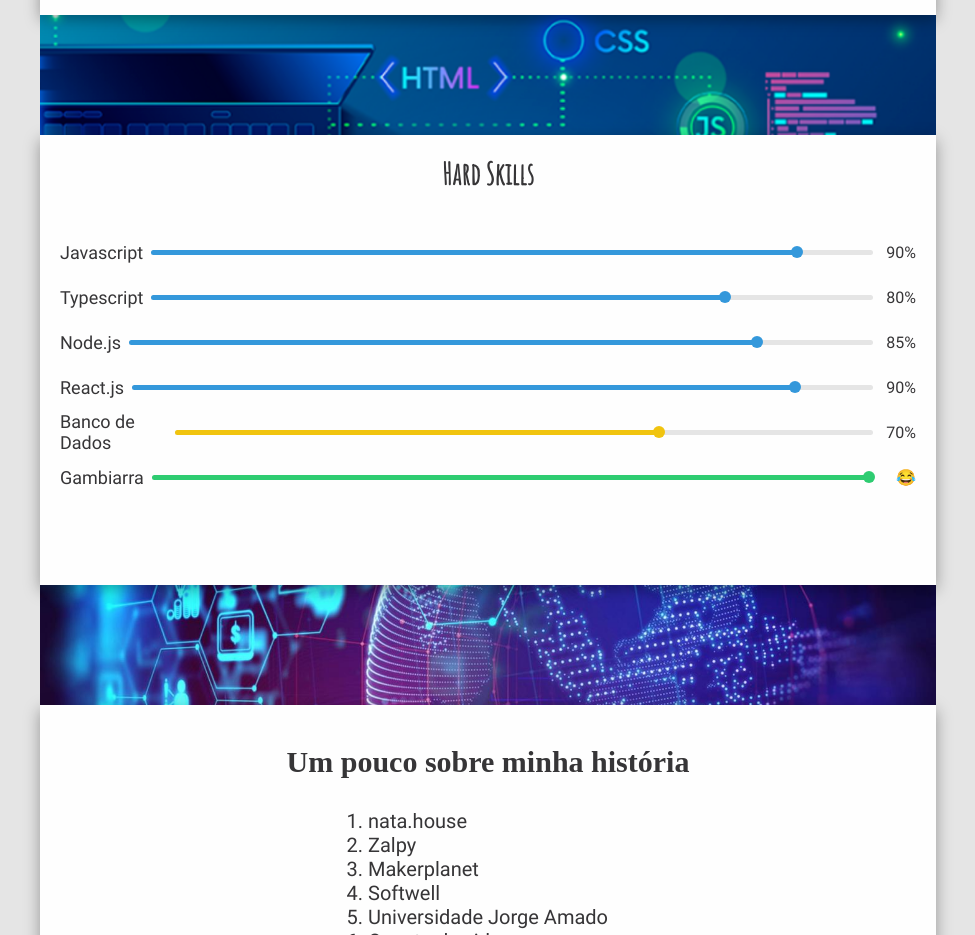
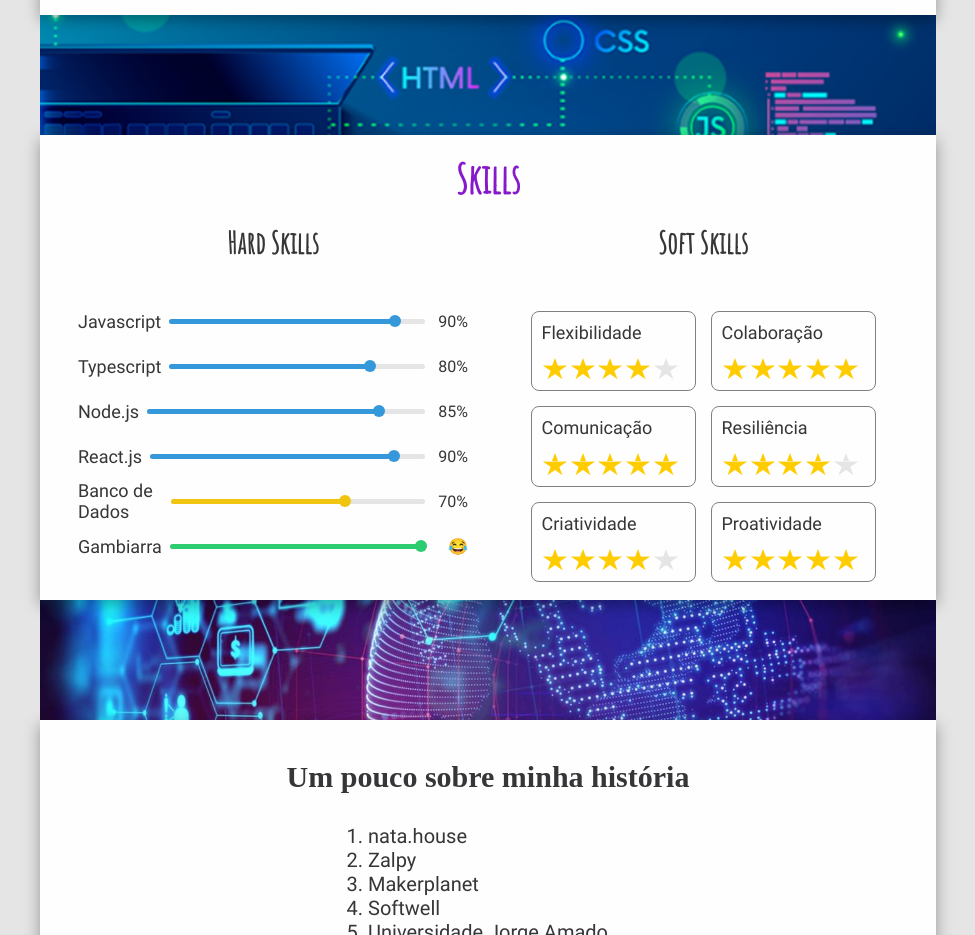
Before and after one commit to karanmelo/karanmelo-page, a React (Create React App) app: page / in a window 1280 px wide. Shown: the part 1200-2135 px from the top of the page, without its empty margins (152-1127 px from the left). Built offline with nearby package versions, Linux system fonts and the light colour scheme; a web font is replaced by a local one.

Commit message:
fix: update skills section

```diff
--- a/src/components/layouts/Layout/Main/Content/SectionSkills/index.tsx
+++ b/src/components/layouts/Layout/Main/Content/SectionSkills/index.tsx
@@ -1,13 +1,18 @@
 import React from 'react';
 
 import { HardSkills } from './HardSkills';
-import { Section } from './styles';
+import { SoftSkills } from './SoftSkills';
+import * as S from './styles';
 
 const SectionSkills: React.FC = () => {
   return (
-    <Section>
-      <HardSkills />
-    </Section>
+    <S.Section id="skills">
+      <S.Title>Skills</S.Title>
+      <S.Container>
+        <HardSkills />
+        <SoftSkills />
+      </S.Container>
+    </S.Section>
   );
 };
 
--- a/src/components/layouts/Layout/Main/Content/SectionSkills/styles.tsx
+++ b/src/components/layouts/Layout/Main/Content/SectionSkills/styles.tsx
@@ -4,8 +4,23 @@ export const Section = styled.section`
   width: 100%;
   height: 100%;
 
+  padding: 18px;
+
   display: flex;
   flex-direction: column;
 
   background-color: var(--background-theme);
 `;
+
+export const Title = styled.h2`
+  width: 100%;
+
+  color: var(--color-violet);
+  font-family: Amatic;
+  font-size: 4rem;
+  text-align: center;
+`;
+
+export const Container = styled.div`
+  display: flex;
+`;
```
